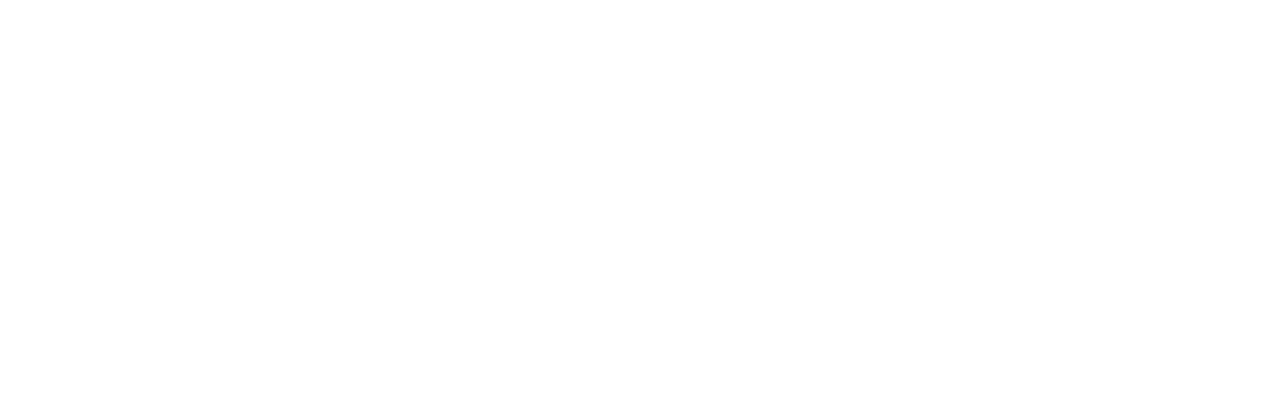
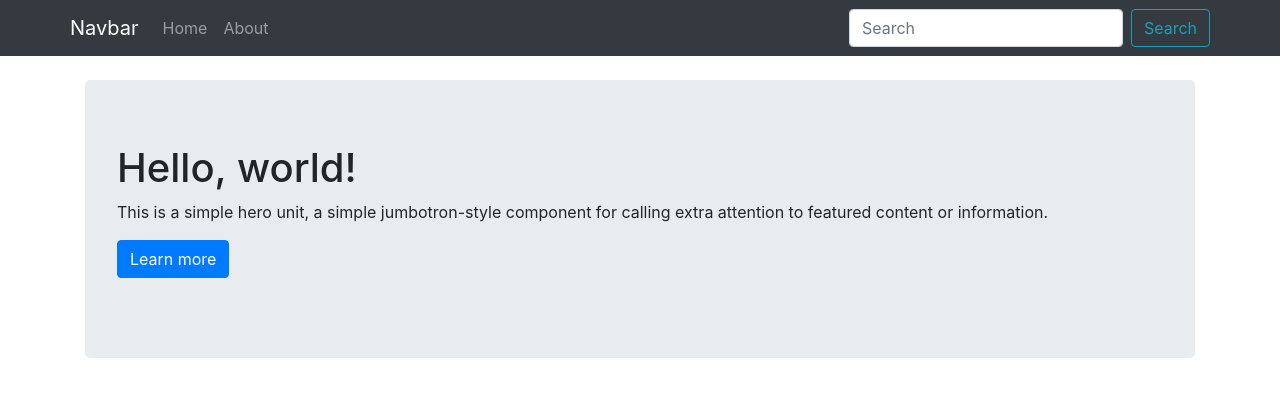
Before and after one commit to savindug/mern-shoppping, a React (Create React App) app: page / in a window 1280 px wide. Shown: the top 396 px of the page. Built offline with nearby package versions, Linux system fonts and the light colour scheme.

Commit message:
Add bootstrap template

```diff
--- a/package.json
+++ b/package.json
@@ -6,8 +6,11 @@
     "@testing-library/jest-dom": "^5.11.9",
     "@testing-library/react": "^11.2.5",
     "@testing-library/user-event": "^12.8.1",
+    "bootstrap": "^4.6.0",
     "react": "^17.0.1",
+    "react-bootstrap": "^1.5.1",
     "react-dom": "^17.0.1",
+    "react-router-dom": "^5.2.0",
     "react-scripts": "4.0.3",
     "web-vitals": "^1.1.0"
   },
--- a/src/App.js
+++ b/src/App.js
@@ -1,11 +1,20 @@
-import logo from './logo.svg';
 import './App.css';
+import { Header } from './components/layout/Header';
+import { BrowserRouter as Router, Switch, Route } from 'react-router-dom';
+import { Home } from './components/Home';
+import { About } from './components/About';
 
 function App() {
   return (
-    <div className="App">
-      <header className=""></header>
-    </div>
+    <Router>
+      <Header />
+      <Switch>
+        <div className="container">
+          <Route path="/" exact component={Home} />
+          <Route path="/about" component={About} />
+        </div>
+      </Switch>
+    </Router>
   );
 }
 
--- /dev/null
+++ b/src/components/About.js
@@ -0,0 +1,9 @@
+import React from 'react';
+
+export const About = () => {
+  return (
+    <div>
+      <h1>About</h1>
+    </div>
+  );
+};
--- /dev/null
+++ b/src/components/Home.js
@@ -0,0 +1,20 @@
+import React from 'react';
+import Jumbotron from 'react-bootstrap/Jumbotron';
+import Button from 'react-bootstrap/Button';
+
+export const Home = () => {
+  return (
+    <div>
+      <Jumbotron>
+        <h1>Hello, world!</h1>
+        <p>
+          This is a simple hero unit, a simple jumbotron-style component for
+          calling extra attention to featured content or information.
+        </p>
+        <p>
+          <Button variant="primary">Learn more</Button>
+        </p>
+      </Jumbotron>
+    </div>
+  );
+};
--- /dev/null
+++ b/src/components/layout/Header.js
@@ -0,0 +1,27 @@
+import React from 'react';
+import Navbar from 'react-bootstrap/Navbar';
+import Nav from 'react-bootstrap/Nav';
+import Form from 'react-bootstrap/Form';
+import FormControl from 'react-bootstrap/FormControl';
+import Button from 'react-bootstrap/Button';
+
+export const Header = () => {
+  return (
+    <>
+      <Navbar bg="dark" variant="dark">
+        <div className="container">
+          <Navbar.Brand href="#home">Navbar</Navbar.Brand>
+          <Nav className="mr-auto">
+            <Nav.Link href="/">Home</Nav.Link>
+            <Nav.Link href="/about">About</Nav.Link>
+          </Nav>
+          <Form inline>
+            <FormControl type="text" placeholder="Search" className="mr-sm-2" />
+            <Button variant="outline-info">Search</Button>
+          </Form>
+        </div>
+      </Navbar>
+      <br />
+    </>
+  );
+};
--- a/src/index.js
+++ b/src/index.js
@@ -3,6 +3,7 @@
 import './index.css';
 import App from './App';
 import reportWebVitals from './reportWebVitals';
+import 'bootstrap/dist/css/bootstrap.min.css';
 
 ReactDOM.render(
   <React.StrictMode>
```
Also changed, not shown: src/components/layout/Footer.js (added), 1 other file (tests, documents, lock files or other folders).
